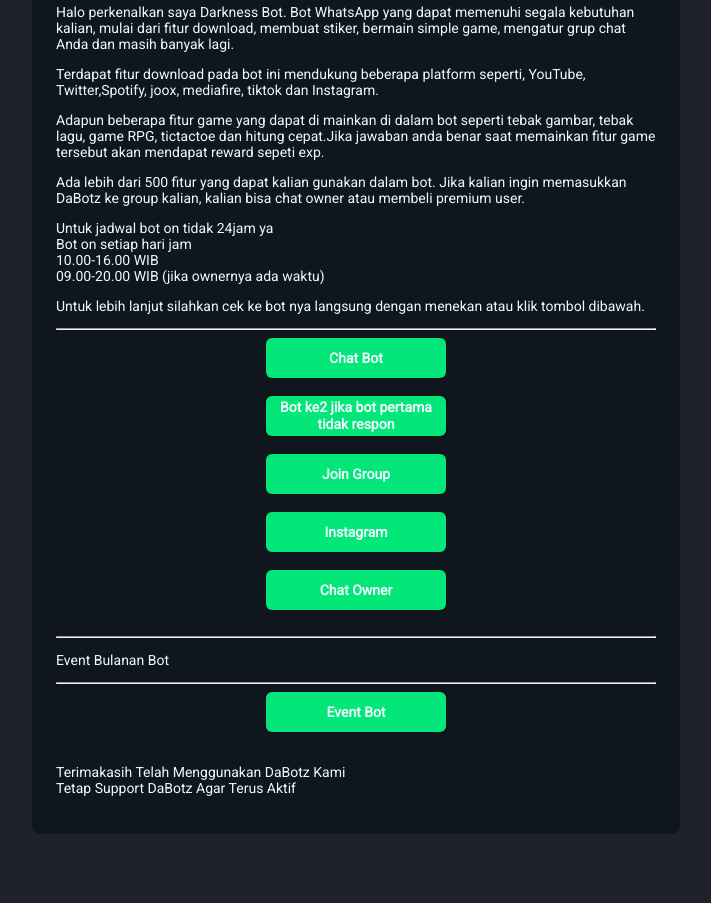
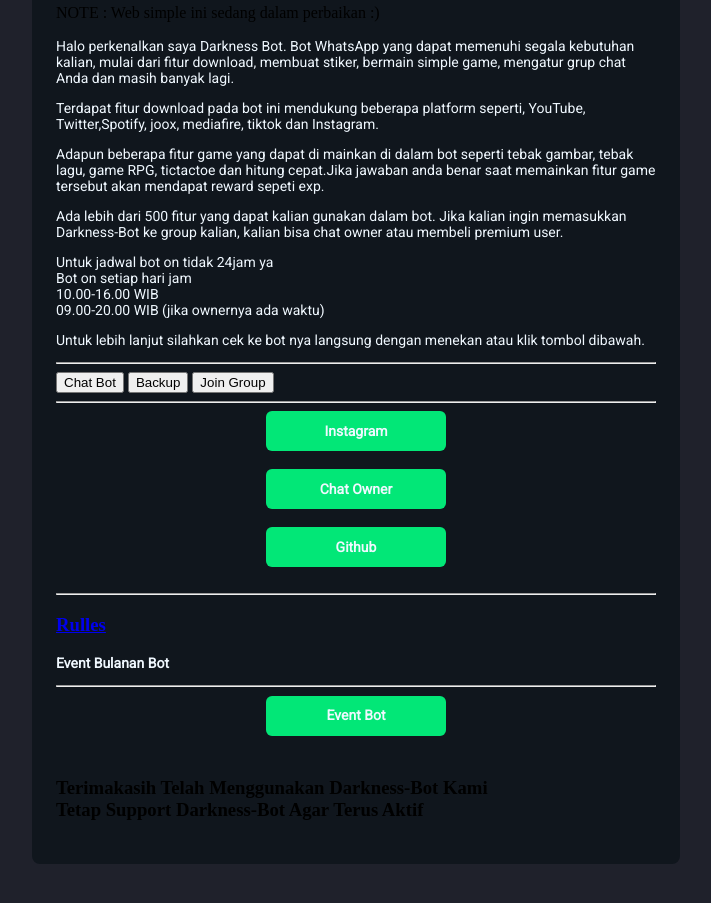
Before and after one commit to DarknessNightmare/DarknessNightmare.github.io, a plain HTML site: page index.html in a window 1280 px wide. Shown: the part 283-1186 px from the top of the page, without its empty margins (284-995 px from the left). Before the commit the page ends 1165 px from the top, so only its background shows below. Drawn offline with Linux system fonts and the light colour scheme.

Commit message:
Add files via upload

```diff
--- a/index.html
+++ b/index.html
@@ -15,6 +15,8 @@
         <div>
             <img id="userPhoto" src="./media/bot.jpg">
             <h1 class="title" align="center">Darkness Bot</h1>
+            <p class="text2">
+		NOTE : Web simple ini sedang dalam perbaikan :)<br>
             <p class="text">
                 Halo perkenalkan saya Darkness Bot. Bot WhatsApp yang dapat memenuhi segala kebutuhan kalian, mulai dari fitur download, membuat stiker, bermain simple game, mengatur grup chat Anda dan masih banyak lagi.
             </p>
@@ -25,7 +27,7 @@
                 Adapun beberapa fitur game yang dapat di mainkan di dalam bot seperti tebak gambar, tebak lagu, game RPG, tictactoe dan hitung cepat.Jika jawaban anda benar saat memainkan fitur game tersebut akan mendapat reward sepeti exp.
             </p>
             <p class="text">
-		    Ada lebih dari 500 fitur yang dapat kalian gunakan dalam bot. Jika kalian ingin memasukkan DaBotz ke group kalian, kalian bisa chat owner atau membeli premium user.
+		    Ada lebih dari 500 fitur yang dapat kalian gunakan dalam bot. Jika kalian ingin memasukkan Darkness-Bot ke group kalian, kalian bisa chat owner atau membeli premium user.
 	</p>
 	<p class="text">
                 Untuk jadwal bot on tidak 24jam ya<br>
@@ -37,19 +39,21 @@
                 Untuk lebih lanjut silahkan cek ke bot nya langsung dengan menekan atau klik tombol dibawah.
             </p>
             <hr>
-            <button id="button" onclick="openLink()">Chat Bot</button><br>
-            <button id="button" onclick="openBackup()">Bot ke2 jika bot pertama tidak respon</button><br>
-            <button id="button" onclick="openGroup()">Join Group</button><br>
+            <button id="button2" onclick="openLink()">Chat Bot</button>
+            <button id="button2" onclick="openBackup()">Backup</button>
+            <button id="button2" onclick="openGroup()">Join Group</button><br><hr>
             <button id="button" onclick="openIg()">Instagram</button><br>
             <button id="button" onclick="openOwner()">Chat Owner</button><br>
+            <button id="button" onclick="openGit()">Github</button><br>
            <hr>
+	<h3><a href="./index2.html">Rulles</a><h3>
 	<p class="text">
 	Event Bulanan Bot
 	</p><hr>
 	<button id="button" onclick="openEvent()">Event Bot</button><br>
-		<p class="text">
-		Terimakasih Telah Menggunakan DaBotz Kami<br>
-		Tetap Support DaBotz Agar Terus Aktif
+		<p class="text2">
+		Terimakasih Telah Menggunakan Darkness-Bot Kami<br>
+		Tetap Support Darkness-Bot Agar Terus Aktif
 		</p>
         </div>
         <script src="./js/click.js"></script>
```
Also changed, not shown: index2.html (added, +9 -0 lines).
